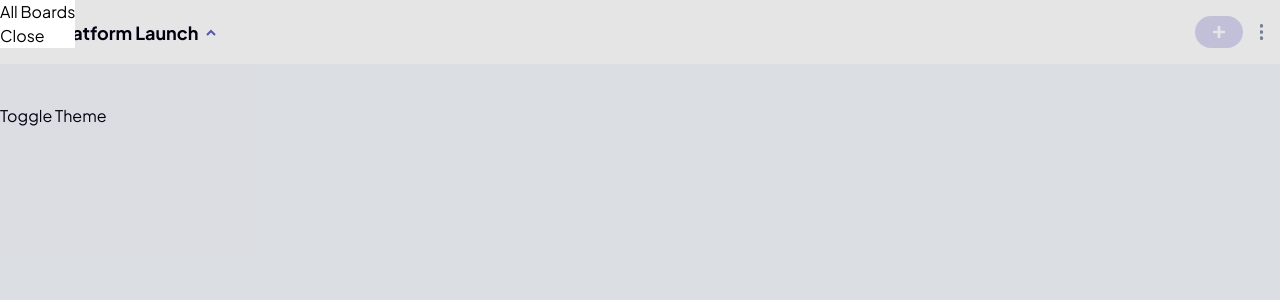
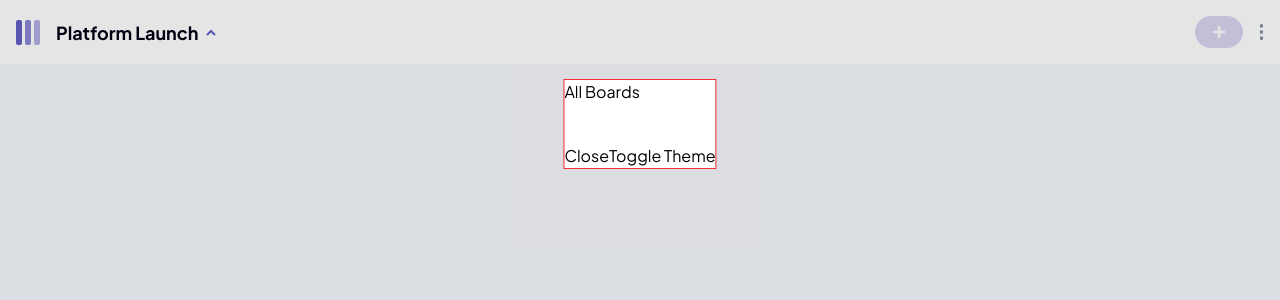
Before and after one commit to CodingWithJiro/frontend-mentor-kanban-task-management-web-app, a Next.js app: page / in a window 1280 px wide. Both pictures are taken after a click on the button 211 px from the left and 32 px from the top of the page. Shown: the top 300 px of the page. Built offline with nearby package versions, Linux system fonts and the light colour scheme.

Commit message:
refactor(theme): extract theme toggle component

```diff
--- a/src/app/page.tsx
+++ b/src/app/page.tsx
@@ -1,22 +1,9 @@
-'use client';
-
-import { useTheme } from 'next-themes';
 import MobileNavBar from '@/components/navigation/mobile-nav-bar';
 
 export default function Home() {
-  const { theme, setTheme } = useTheme();
-
   return (
     <main>
       <MobileNavBar />
-
-      <button
-        type="button"
-        onClick={() => setTheme(theme === 'light' ? 'dark' : 'light')}
-        className="mt-10"
-      >
-        Toggle Theme
-      </button>
     </main>
   );
 }
--- a/src/components/board/board-theme-switcher-modal.tsx
+++ b/src/components/board/board-theme-switcher-modal.tsx
@@ -1,4 +1,5 @@
 import type { Ref } from 'react';
+import ThemeToggle from '../theme/theme-toggle';
 
 interface BoardThemeSwitcherModalProps {
   onClose: () => void;
@@ -10,12 +11,18 @@ export default function BoardThemeSwitcherModal({
   dialogRef,
 }: BoardThemeSwitcherModalProps) {
   return (
-    <dialog ref={dialogRef} onClose={onClose}>
+    <dialog
+      className="fixed top-20 left-1/2 -translate-x-1/2 outline-1 outline-red-500"
+      ref={dialogRef}
+      onClose={onClose}
+    >
       <h2>All Boards</h2>
 
       <button type="button" onClick={onClose}>
         Close
       </button>
+
+      <ThemeToggle />
     </dialog>
   );
 }
--- /dev/null
+++ b/src/components/theme/theme-toggle.tsx
@@ -0,0 +1,15 @@
+'use client';
+
+import { useTheme } from 'next-themes';
+
+export default function ThemeToggle() {
+  const { theme, setTheme } = useTheme();
+
+  const handleClick = () => setTheme(theme === 'light' ? 'dark' : 'light');
+
+  return (
+    <button type="button" onClick={handleClick} className="mt-10">
+      Toggle Theme
+    </button>
+  );
+}
```
